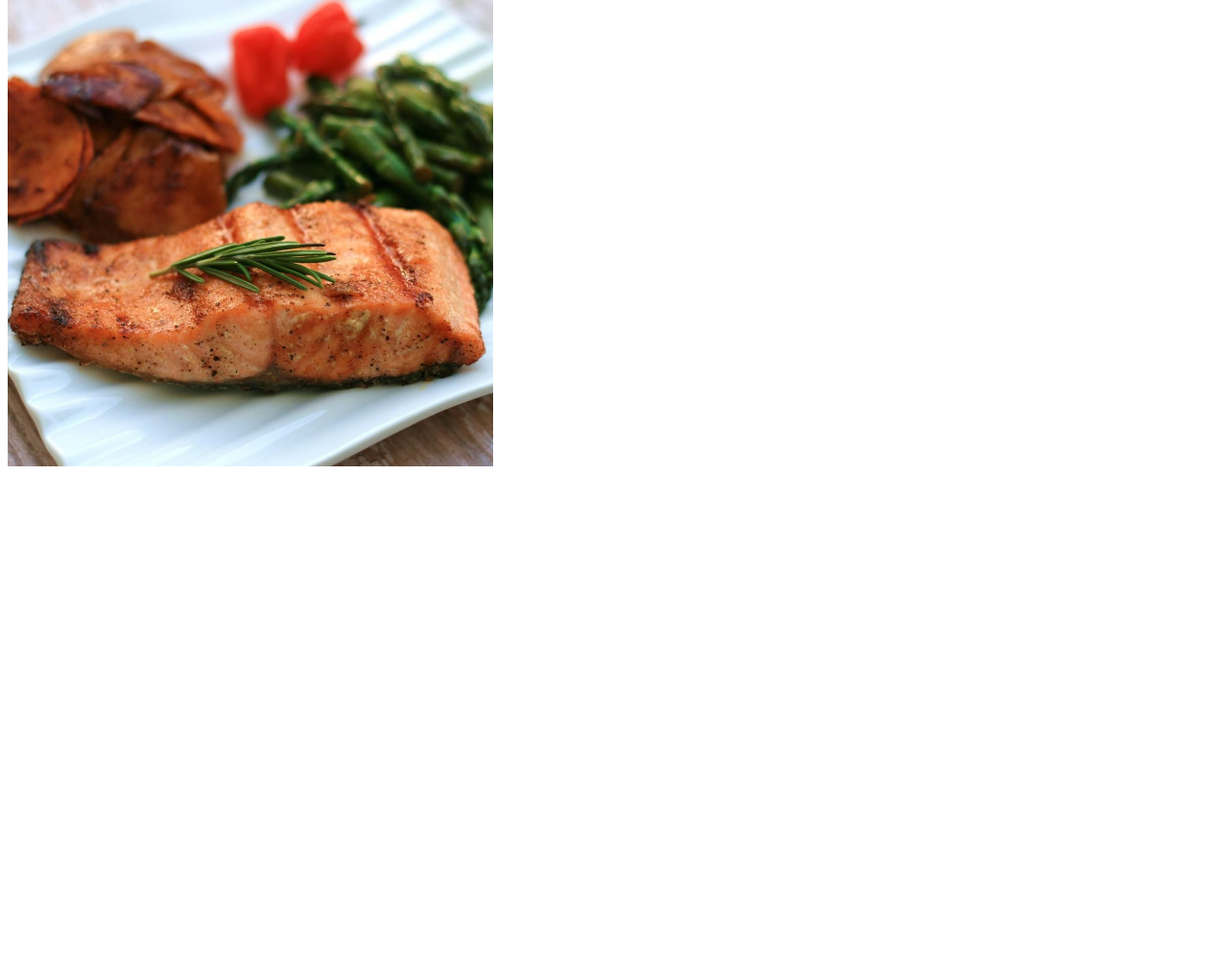
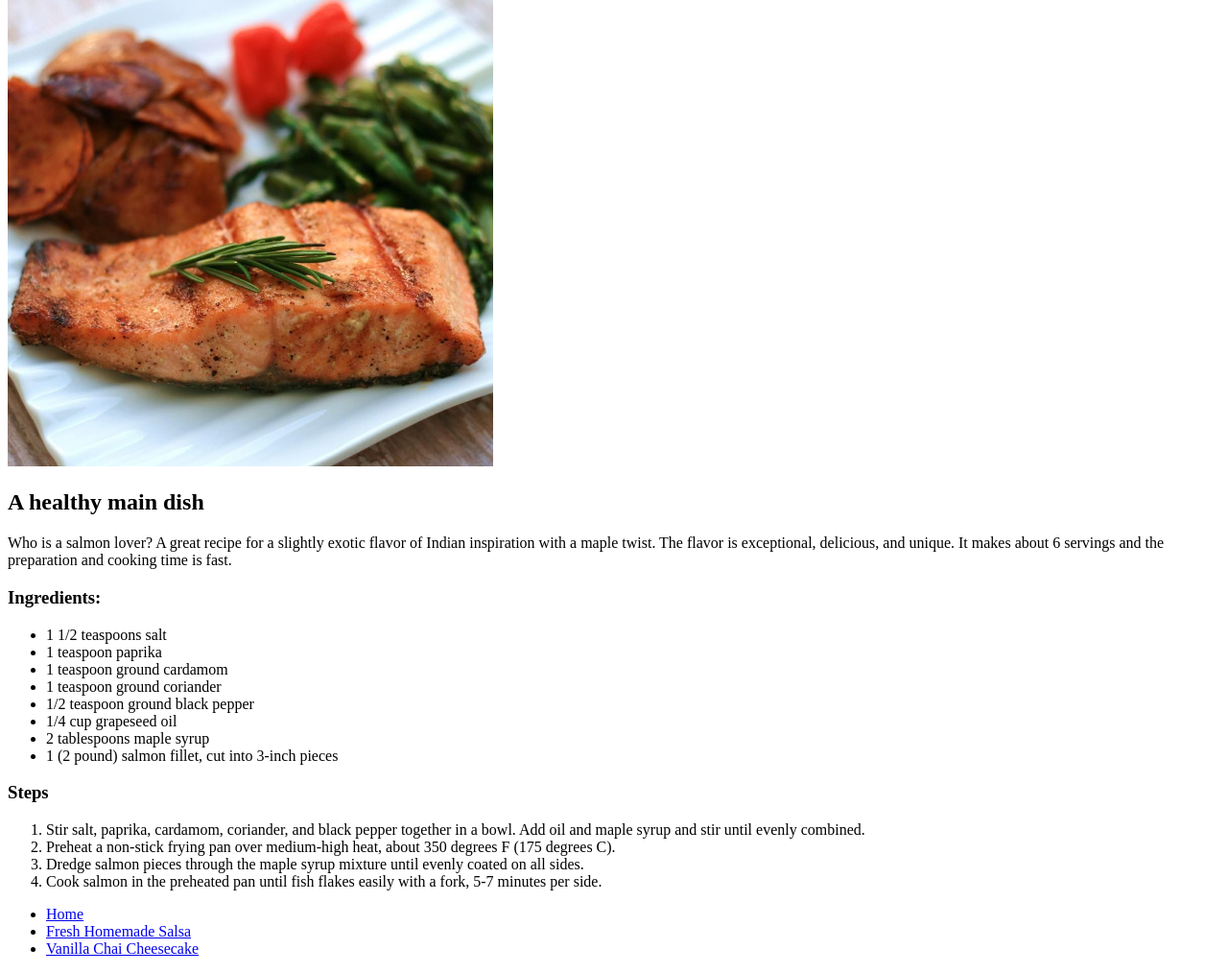
Before and after one commit to virag-ky/Odin-Recipes, a plain HTML site: page recipes/cardamom_maple_salmon.html in a window 1280 px wide. Shown: the part 99-1113 px from the top of the page at 96% size. Before the commit the page ends 800 px from the top, so only its background shows below. Drawn offline with Linux system fonts and the light colour scheme.

Commit message:
Add text cardamom_maple_salmon.html

```diff
--- a/recipes/cardamom_maple_salmon.html
+++ b/recipes/cardamom_maple_salmon.html
@@ -11,5 +11,38 @@
 <body>
   <h1>Cardamom Maple Salmon</h1>
   <img src="../img/salmon.jpg" width="40%">
+  <h2>A healthy main dish</h2>
+  <div>
+    <p>Who is a salmon lover? A great recipe for a slightly exotic flavor of Indian inspiration with a maple twist. The flavor is exceptional, delicious, and unique. It makes about 6 servings and the preparation and cooking time is fast.</p>
+  </div>
+  <h3>Ingredients:</h3>
+  <div>
+    <ul>
+      <li>1 1/2 teaspoons salt</li>
+      <li>1 teaspoon paprika</li>
+      <li>1 teaspoon ground cardamom</li>
+      <li>1 teaspoon ground coriander</li>
+      <li>1/2 teaspoon ground black pepper</li>
+      <li>1/4 cup grapeseed oil</li>
+      <li>2 tablespoons maple syrup</li>
+      <li>1 (2 pound) salmon fillet, cut into 3-inch pieces</li>
+    </ul>
+  </div>
+  <h3>Steps</h3>
+  <div>
+    <ol>
+      <li>Stir salt, paprika, cardamom, coriander, and black pepper together in a bowl. Add oil and maple syrup and stir until evenly combined.</li>
+      <li>Preheat a non-stick frying pan over medium-high heat, about 350 degrees F (175 degrees C).</li>
+      <li>Dredge salmon pieces through the maple syrup mixture until evenly coated on all sides.</li>
+      <li>Cook salmon in the preheated pan until fish flakes easily with a fork, 5-7 minutes per side.</li>
+    </ol>
+  </div>
+  <div>
+    <ul>
+      <li><a href="../index.html">Home</a></li>
+      <li><a href="./fresh_homemade_salsa.html">Fresh Homemade Salsa</a></li>
+      <li><a href="./vanilla_chai_cheesecake.html">Vanilla Chai Cheesecake</a></li>
+    </ul>
+  </div>
 </body>
 </html>
```
